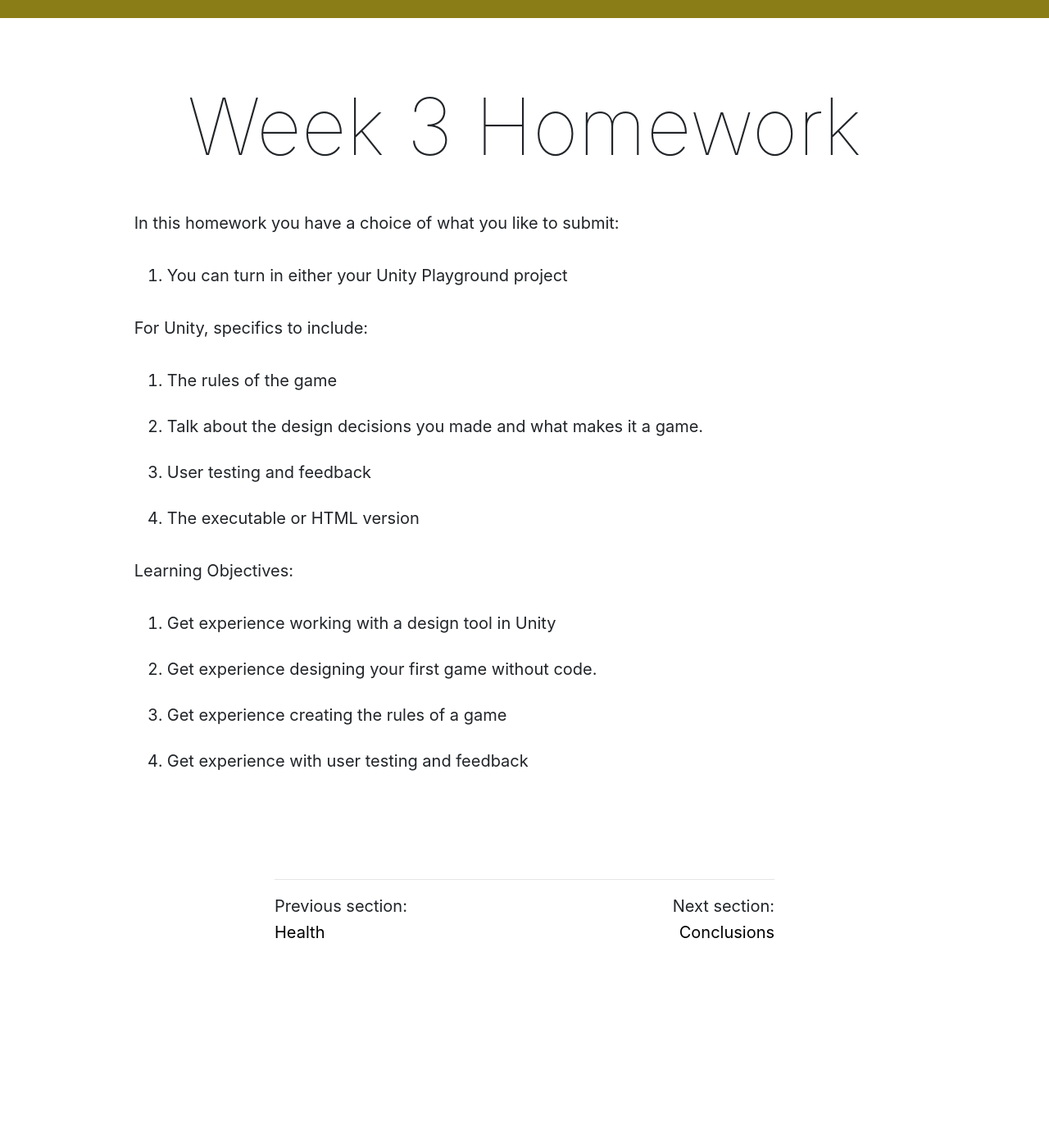
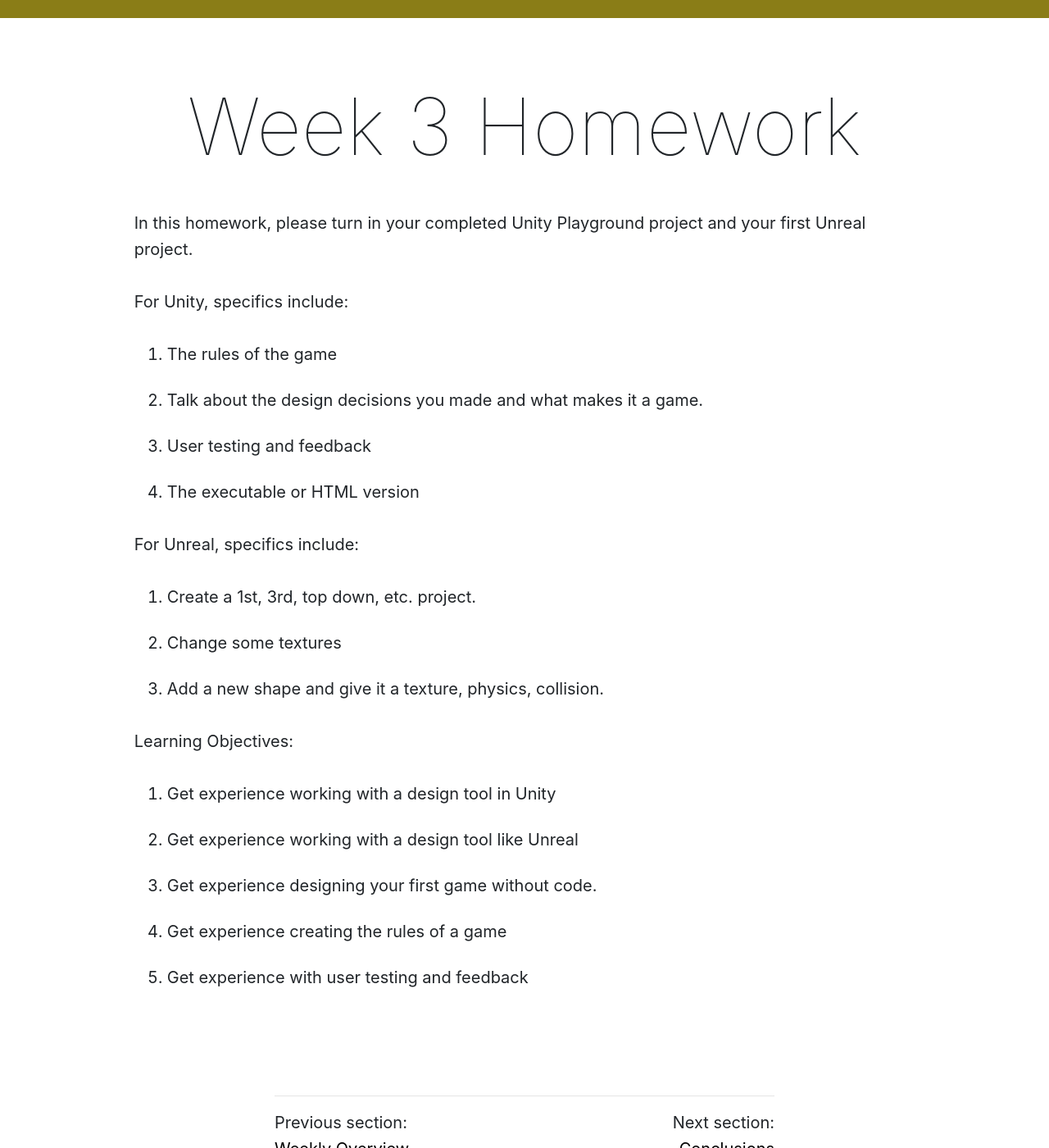
Before and after one commit to Montana-Media-Arts/460_GameEngines-Fall2023, a Jekyll site: the page built from modules/week-3/_posts/2017-01-10-homework.md, in a window 1280 px wide and 1400 px high, scrolled down 325 px. Shown: the whole window at 82% size. Built offline with Jekyll 4.4.1, drawn with Linux system fonts in a browser that asks for light colours; nearby versions of some CDN libraries; before the commit the page ends 1494 px from its top, so only the background shows below that; some of the changed text lies outside the part shown.

Commit message:
updated text - week 3

```diff
--- a/modules/week-3/_posts/2017-01-10-homework.md
+++ b/modules/week-3/_posts/2017-01-10-homework.md
@@ -5,20 +5,25 @@ module: 3
 
 # Week 3 Homework
 
-In this homework you have a choice of what you like to submit:
+In this homework, please turn in your completed Unity Playground project and your first Unreal project.
 
-1.	You can turn in either your Unity Playground project
-
-For Unity, specifics to include:
+For Unity, specifics include:
 
 1. The rules of the game
 2. Talk about the design decisions you made and what makes it a game.
 3. User testing and feedback
 3. The executable or HTML version
 
+For Unreal, specifics include:
+
+1. Create a 1st, 3rd, top down, etc. project.
+2. Change some textures
+3. Add a new shape and give it a texture, physics, collision.
+
 Learning Objectives:
 
-1.	Get experience working with a design tool in Unity
-2.	Get experience designing your first game without code.
-3.	Get experience creating the rules of a game
-4.	Get experience with user testing and feedback
+1. Get experience working with a design tool in Unity
+2. Get experience working with a design tool like Unreal
+3. Get experience designing your first game without code.
+4. Get experience creating the rules of a game
+5. Get experience with user testing and feedback
```
Also changed, not shown: modules/week-3/_posts/2017-01-05-overview-unreal.md (added, +19 -0 lines).
